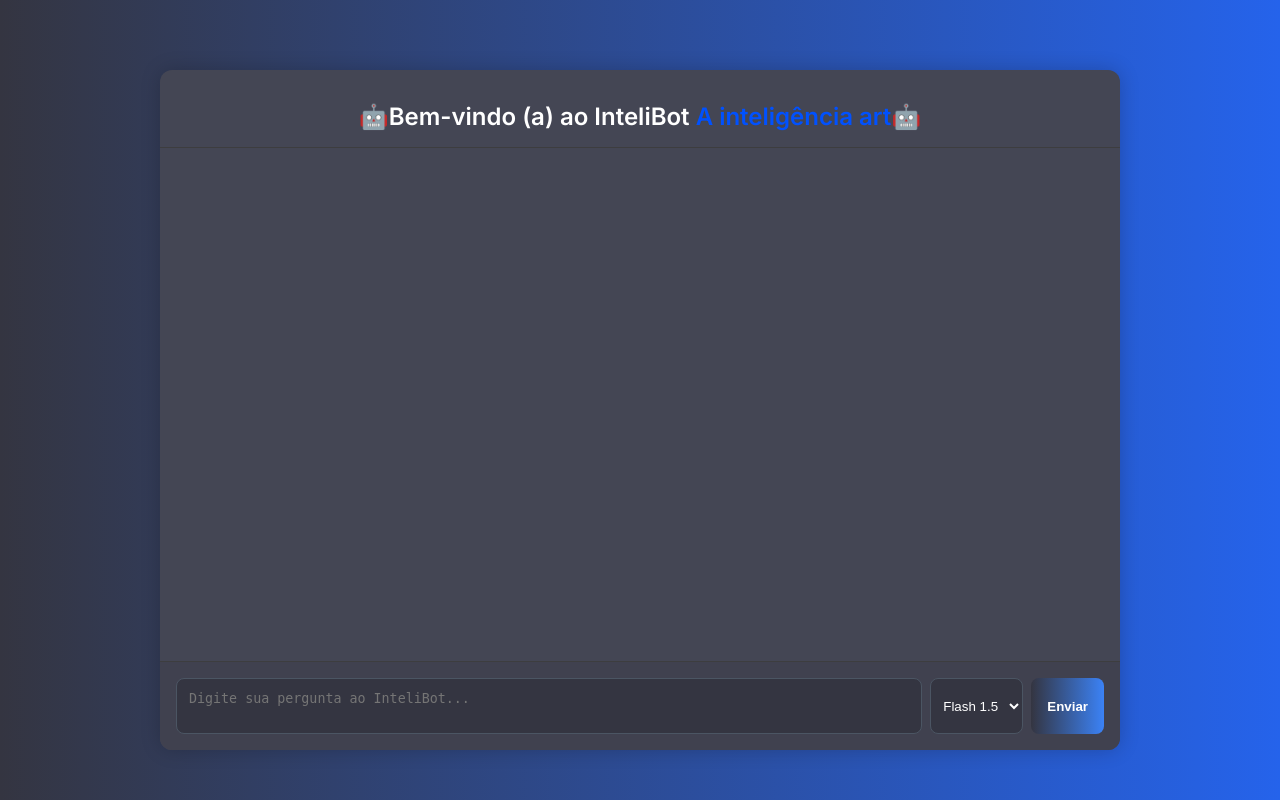
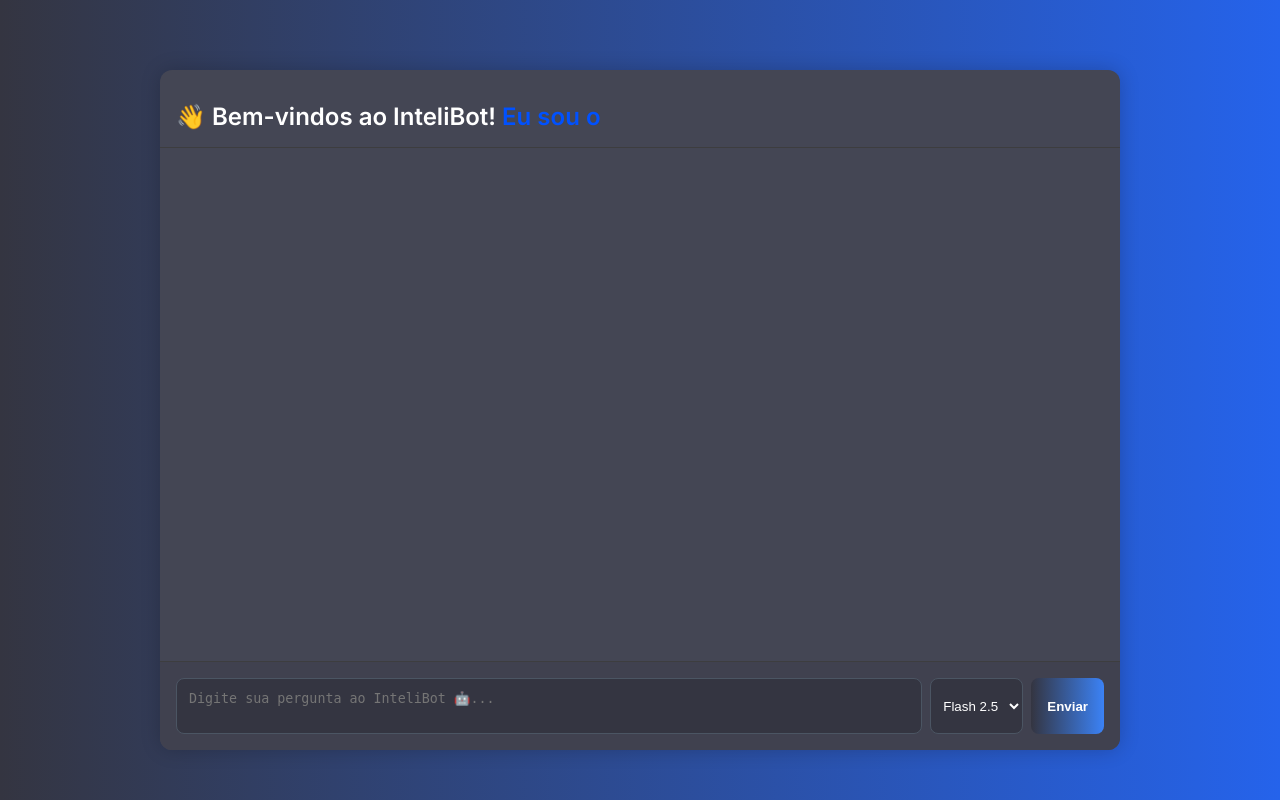
Before and after one commit to jhonherikgc/Chat-bot-alura, a Flask app: page / in a window 1280 px wide. Run offline with Flask 3, Linux system fonts and the light colour scheme; some libraries are stand-ins or nearby versions.

Commit message:
:lipstick: feat

````diff
--- a/static/styles.css
+++ b/static/styles.css
@@ -28,6 +28,7 @@
   font-size: 1.5rem;
   font-weight: 600;
   padding: 1rem;
+  text-align: left; /* Alinha o texto à esquerda */
   border-bottom: 1px solid #3d3d3f;
 }
 
--- a/templates/index.html
+++ b/templates/index.html
@@ -18,17 +18,17 @@
 <body>
 
   <div class="chat-wrapper">
-    <h1 class="chat-title">🤖Bem-vindo (a) ao InteliBot <span id="auto-type"></span>🤖</h1>
+    <h1 class="chat-title">👋 Bem-vindos ao InteliBot! <span id="auto-type"></span></h1>
 
     <div class="chat-history" id="historico">
       <!-- Mensagens serão adicionadas aqui -->
     </div>
 
     <div class="chat-input-area">
-      <textarea id="pergunta" name="pergunta" placeholder="Digite sua pergunta ao InteliBot..."></textarea>
+      <textarea id="pergunta" name="pergunta" placeholder="Digite sua pergunta ao InteliBot 🤖..."></textarea>
       <select id="modelo" name="modelo">
-        <option value="gemini-1.5-flash">Flash 1.5</option>
-        <option value="gemini-2.0-flash">Flash 2.0</option>
+        <option value="gemini-2.5-flash">Flash 2.5</option>
+        <option value="gemini-2.5-pro">Pro 2.5</option>
       </select>
       <button id="enviar">Enviar</button>
     </div>
@@ -42,6 +42,8 @@
     const enviarButton = document.getElementById('enviar');
 
     function formatarResposta(texto) {
+      // Adiciona a formatação para negrito com ***texto***
+      texto = texto.replace(/\*\*\*([^\*]+)\*\*\*/g, '<strong>$1</strong>');
       texto = texto.replace(/```(\w+)?\n([\s\S]*?)```/g, (match, lang, code) => {
         return `<pre><code class="language-${lang || 'plaintext'}">${hljs.highlightAuto(code).value}</code></pre>`;
       });
@@ -57,7 +59,7 @@
         div.textContent = `Você: ${mensagem.texto}`;
       } else {
         div.classList.add('mensagem-bot');
-        div.innerHTML = `<strong>Resposta:</strong> ${formatarResposta(mensagem.texto)}`;
+        div.innerHTML = `${formatarResposta(mensagem.texto)}`;
       }
       historicoDiv.appendChild(div);
       historicoDiv.scrollTop = historicoDiv.scrollHeight;
@@ -83,21 +85,28 @@
         .then(response => response.json())
         .then(data => {
           enviarButton.disabled = false;
-          adicionarMensagem({ remetente: 'gemini', texto: data.resposta || 'Sem resposta.' });
+          if (data.erro) {
+            // Se o servidor retornou uma chave 'erro', exibe a mensagem de erro
+            adicionarMensagem({ remetente: 'gemini', texto: `Erro no servidor: ${data.erro}` });
+          } else {
+            // Caso contrário, exibe a resposta normal
+            adicionarMensagem({ remetente: 'gemini', texto: data.resposta || 'Sem resposta.' });
+          }
         })
         .catch(error => {
           enviarButton.disabled = false;
-          adicionarMensagem({ remetente: 'gemini', texto: `Erro: ${error}` });
+          adicionarMensagem({ remetente: 'gemini', texto: `Erro de comunicação: ${error}` });
         });
     });
   </script>
   <!-- Typing Js inline -->
   <script>
       const textos = [
-    "A inteligência artificial ao seu alcance.",
-    "As soluções inteligentes para as suas dúvidas.",
-    "Onde Conecta você ao conhecimento."
+    "Eu sou o seu assistente inteligente 🤖",
+    "As soluções inteligentes para as suas dúvidas ⚛️.",
+    "Onde Conecta você ao conhecimento 🧠."
   ];
+
 
   let i = 0;
   let j = 0;
````
